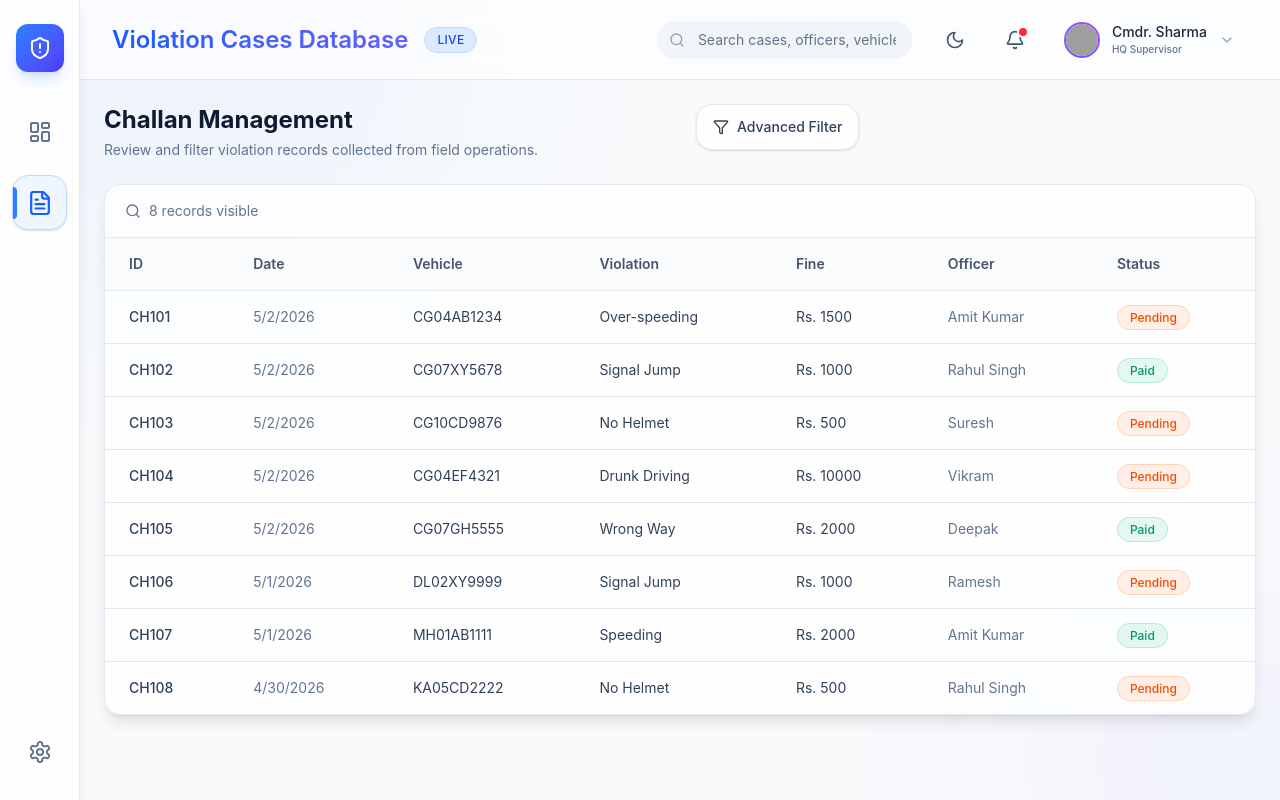
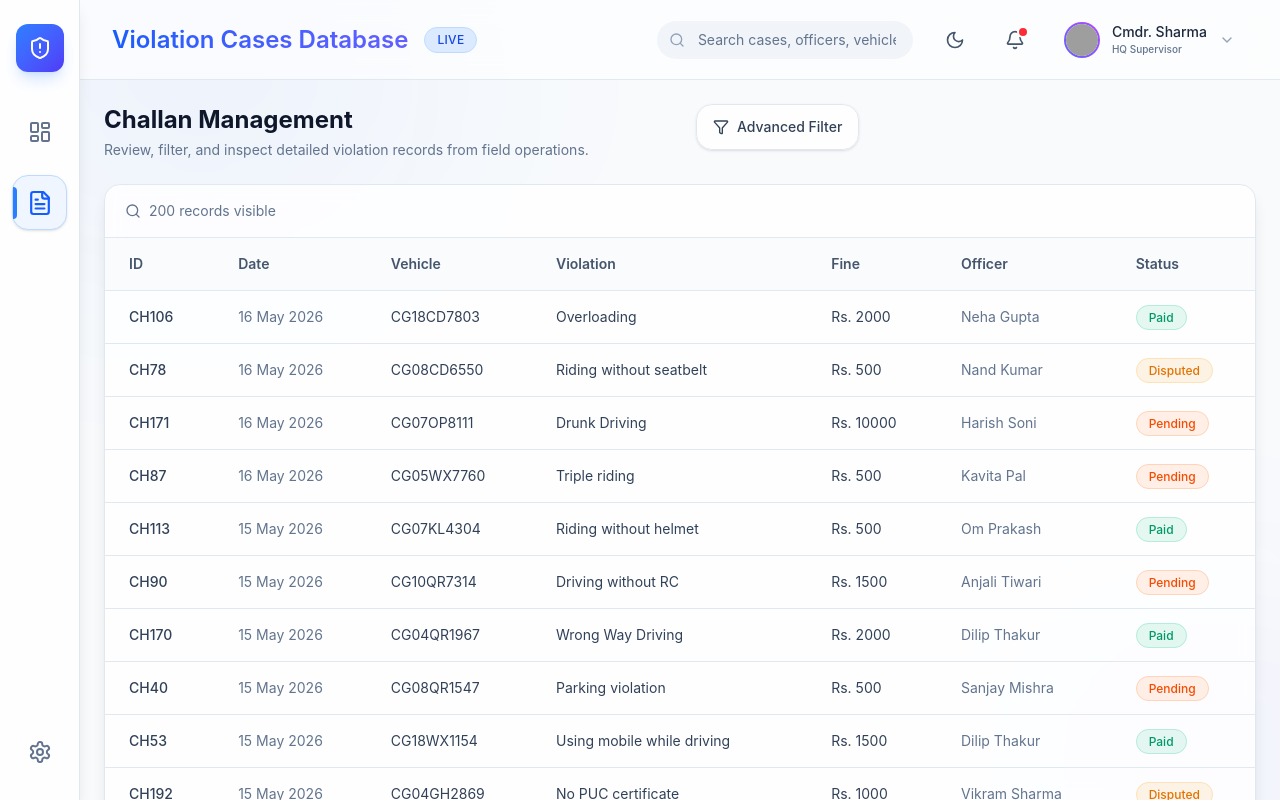
Before and after one commit to atharva-agrawal/sadak-sahayak-command-center, a React (Vite) app: page /cases in a window 1280 px wide. Built offline with nearby package versions, Linux system fonts and the light colour scheme; grey boxes are pictures that could not be loaded.

Commit message:
added scrollable window and sort them by time

```diff
--- a/src/app/components/LiveFeed.tsx
+++ b/src/app/components/LiveFeed.tsx
@@ -1,8 +1,11 @@
 import { motion } from "motion/react";
+import { useNavigate } from "react-router";
 import { recentActivity } from "../mockData";
 import { ShieldAlert, IndianRupee, MessageSquare, AlertTriangle } from "lucide-react";
 
 export function LiveFeed() {
+  const navigate = useNavigate();
+
   const getIcon = (type: string) => {
     switch(type) {
       case 'challan': return <ShieldAlert className="w-4 h-4 text-blue-400" />;
@@ -33,7 +36,13 @@ export function LiveFeed() {
           </span>
           Live Officer Feed
         </h3>
-        <button className="text-xs text-blue-600 dark:text-blue-400 hover:text-blue-500 dark:hover:text-blue-300 transition-colors">View All</button>
+        <button
+          type="button"
+          onClick={() => navigate("/cases")}
+          className="text-xs text-blue-600 dark:text-blue-400 hover:text-blue-500 dark:hover:text-blue-300 transition-colors"
+        >
+          View All
+        </button>
       </div>
 
       <div className="flex-1 overflow-y-auto space-y-3 pr-2 scrollbar-thin scrollbar-thumb-slate-300 dark:scrollbar-thumb-slate-700 scrollbar-track-transparent">
@@ -50,7 +59,13 @@ export function LiveFeed() {
             </div>
             <div className="flex-1 min-w-0">
               <div className="flex items-center justify-between gap-2">
-                <p className="text-sm font-medium text-slate-800 dark:text-slate-200 truncate">{act.officer}</p>
+                <button
+                  type="button"
+                  onClick={() => navigate(`/cases?officer=${encodeURIComponent(act.officer)}`)}
+                  className="truncate text-left text-sm font-medium text-slate-800 transition hover:text-blue-600 dark:text-slate-200 dark:hover:text-blue-300"
+                >
+                  {act.officer}
+                </button>
                 <span className="text-[10px] text-slate-500 whitespace-nowrap">{act.time}</span>
               </div>
               <p className="text-xs text-slate-600 dark:text-slate-400 mt-0.5">{act.action}</p>
--- a/src/app/pages/CasesManagement.tsx
+++ b/src/app/pages/CasesManagement.tsx
@@ -1,112 +1,82 @@
 import { AnimatePresence, motion } from "motion/react";
-import { useMemo, useState } from "react";
-import { Filter, Search, X } from "lucide-react";
-import { mockCases } from "../mockData";
+import { useEffect, useMemo, useState } from "react";
+import { useSearchParams } from "react-router";
+import { Filter, MapPin, MessageSquareText, Search, ShieldAlert, User, X } from "lucide-react";
+import { mockCases, type ViolationCase } from "../mockCases";
 
-type ChallanRow = {
-  challanId: string;
+type CaseFilters = {
   date: string;
-  vehicleNumber: string;
+  officer: string;
   violation: string;
-  fine: number;
-  officer: string;
-  status: string;
 };
 
-const manualRows: ChallanRow[] = [
-  {
-    challanId: "CH106",
-    date: "2026-05-01",
-    vehicleNumber: "DL02XY9999",
-    violation: "Signal Jump",
-    fine: 1000,
-    officer: "Ramesh",
-    status: "Pending",
-  },
-  {
-    challanId: "CH107",
-    date: "2026-05-01",
-    vehicleNumber: "MH01AB1111",
-    violation: "Speeding",
-    fine: 2000,
-    officer: "Amit Kumar",
-    status: "Paid",
-  },
-  {
-    challanId: "CH108",
-    date: "2026-04-30",
-    vehicleNumber: "KA05CD2222",
-    violation: "No Helmet",
-    fine: 500,
-    officer: "Rahul Singh",
-    status: "Pending",
-  },
-];
-
-const challanRows: ChallanRow[] = [
-  ...mockCases.map((item, index) => ({
-    challanId: `CH10${index + 1}`,
-    date: new Date(item.timestamp * 1000).toISOString().slice(0, 10),
-    vehicleNumber: item.vehicle_number,
-    violation: item.reason,
-    fine: item.fine,
-    officer: item.user_name,
-    status: item.status,
-  })),
-  ...manualRows,
-];
+const emptyFilters: CaseFilters = {
+  date: "",
+  officer: "",
+  violation: "",
+};
 
 export function CasesManagement() {
+  const [searchParams, setSearchParams] = useSearchParams();
   const [isFilterOpen, setIsFilterOpen] = useState(false);
-  const [draftFilters, setDraftFilters] = useState({
-    date: "",
-    officer: "",
-    violation: "",
-  });
-  const [appliedFilters, setAppliedFilters] = useState({
-    date: "",
-    officer: "",
-    violation: "",
-  });
+  const [selectedCase, setSelectedCase] = useState<ViolationCase | null>(null);
+  const [draftFilters, setDraftFilters] = useState<CaseFilters>(emptyFilters);
+  const [appliedFilters, setAppliedFilters] = useState<CaseFilters>(emptyFilters);
 
   const officerOptions = useMemo(
-    () => Array.from(new Set(challanRows.map((item) => item.officer))).sort(),
+    () => Array.from(new Set(mockCases.map((item) => item.user_name))).sort(),
     [],
   );
   const violationOptions = useMemo(
-    () => Array.from(new Set(challanRows.map((item) => item.violation))).sort(),
+    () => Array.from(new Set(mockCases.map((item) => item.reason))).sort(),
     [],
   );
 
+  useEffect(() => {
+    const filtersFromUrl = {
+      date: searchParams.get("date") ?? "",
+      officer: searchParams.get("officer") ?? "",
+      violation: searchParams.get("violation") ?? "",
+    };
+
+    setDraftFilters(filtersFromUrl);
+    setAppliedFilters(filtersFromUrl);
+    setIsFilterOpen(Boolean(filtersFromUrl.date || filtersFromUrl.officer || filtersFromUrl.violation));
+  }, [searchParams]);
+
   const filteredCases = useMemo(() => {
-    return challanRows.filter((item) => {
-      const matchesDate = !appliedFilters.date || item.date === appliedFilters.date;
-      const matchesOfficer = !appliedFilters.officer || item.officer === appliedFilters.officer;
-      const matchesViolation = !appliedFilters.violation || item.violation === appliedFilters.violation;
+    return [...mockCases]
+      .sort((left, right) => right.timestamp - left.timestamp)
+      .filter((item) => {
+        const caseDate = getDateValue(item.created_at);
+        const matchesDate = !appliedFilters.date || caseDate === appliedFilters.date;
+        const matchesOfficer = !appliedFilters.officer || item.user_name === appliedFilters.officer;
+        const matchesViolation = !appliedFilters.violation || item.reason === appliedFilters.violation;
 
-      return matchesDate && matchesOfficer && matchesViolation;
-    });
+        return matchesDate && matchesOfficer && matchesViolation;
+      });
   }, [appliedFilters]);
 
   const hasActiveFilters = Object.values(appliedFilters).some(Boolean);
 
   const applyFilters = () => {
     setAppliedFilters(draftFilters);
+    setSearchParams(buildSearchParams(draftFilters));
   };
 
   const clearFilters = () => {
-    const emptyFilters = { date: "", officer: "", violation: "" };
     setDraftFilters(emptyFilters);
     setAppliedFilters(emptyFilters);
+    setSearchParams({});
   };
 
   return (
-    <div className="flex flex-col h-full gap-6">
+    <div className="relative flex flex-col h-full gap-6">
       <div className="flex flex-col gap-4 xl:flex-row xl:items-start xl:justify-between">
         <div>
           <h2 className="text-2xl font-bold text-slate-900 dark:text-slate-100">Challan Management</h2>
           <p className="mt-1 text-sm text-slate-500 dark:text-slate-400">
-            Review and filter violation records collected from field operations.
+            Review, filter, and inspect detailed violation records from field operations.
           </p>
         </div>
 
@@ -246,25 +216,29 @@ export function CasesManagement() {
             </thead>
             <tbody className="divide-y divide-slate-200 dark:divide-slate-700/50">
               {filteredCases.map((item) => (
-                <tr key={item.challanId} className="text-sm transition-colors hover:bg-slate-50 dark:hover:bg-slate-800/50">
-                  <td className="px-6 py-4 font-medium text-slate-700 dark:text-gray-300">{item.challanId}</td>
+                <tr
+                  key={item.id}
+                  onClick={() => setSelectedCase(item)}
+                  onKeyDown={(event) => {
+                    if (event.key === "Enter" || event.key === " ") {
+                      event.preventDefault();
+                      setSelectedCase(item);
+                    }
+                  }}
+                  tabIndex={0}
+                  role="button"
+                  className="cursor-pointer text-sm transition-colors hover:bg-slate-50 focus:bg-slate-50 focus:outline-none dark:hover:bg-slate-800/50 dark:focus:bg-slate-800/50"
+                >
+                  <td className="px-6 py-4 font-medium text-slate-700 dark:text-gray-300">CH{item.id}</td>
                   <td className="px-6 py-4 text-slate-500 dark:text-gray-400">
-                    {new Date(item.date).toLocaleDateString()}
+                    {formatDateTime(item.created_at, { dateStyle: "medium" })}
                   </td>
-                  <td className="px-6 py-4 text-slate-700 dark:text-gray-300">{item.vehicleNumber}</td>
-                  <td className="px-6 py-4 text-slate-700 dark:text-gray-300">{item.violation}</td>
+                  <td className="px-6 py-4 text-slate-700 dark:text-gray-300">{item.vehicle_number}</td>
+                  <td className="px-6 py-4 text-slate-700 dark:text-gray-300">{item.reason}</td>
                   <td className="px-6 py-4 text-slate-700 dark:text-gray-300">Rs. {item.fine}</td>
-                  <td className="px-6 py-4 text-slate-500 dark:text-gray-400">{item.officer}</td>
+                  <td className="px-6 py-4 text-slate-500 dark:text-gray-400">{item.user_name}</td>
                   <td className="px-6 py-4">
-                    <span
-                      className={`rounded-full px-3 py-1 text-xs font-medium ${
-                        item.status === "Paid"
-                          ? "border border-emerald-500/20 bg-emerald-500/10 text-emerald-600 dark:text-emerald-400"
-                          : "border border-orange-500/20 bg-orange-500/10 text-orange-600 dark:text-orange-400"
-                      }`}
-                    >
-                      {item.status}
-                    </span>
+                    <span className={getStatusClasses(item.status)}>{item.status}</span>
                   </td>
                 </tr>
               ))}
@@ -279,6 +253,110 @@ export function CasesManagement() {
           </table>
         </div>
       </div>
+
+      <AnimatePresence>
+        {selectedCase ? (
+          <>
+            <motion.button
+              type="button"
+              aria-label="Close case details"
+              initial={{ opacity: 0 }}
+              animate={{ opacity: 1 }}
+              exit={{ opacity: 0 }}
+              onClick={() => setSelectedCase(null)}
+              className="fixed inset-0 z-40 bg-slate-950/35 backdrop-blur-[2px]"
+            />
+
+            <motion.aside
+              initial={{ x: "100%" }}
+              animate={{ x: 0 }}
+              exit={{ x: "100%" }}
+              transition={{ duration: 0.3, ease: "easeOut" }}
+              className="fixed right-0 top-0 z-50 flex h-screen w-full max-w-xl flex-col border-l border-slate-200 bg-white shadow-2xl dark:border-slate-700 dark:bg-[#08111f]"
+            >
+              <div className="flex items-start justify-between gap-4 border-b border-slate-200 px-6 py-5 dark:border-slate-700">
+                <div>
+                  <p className="text-xs font-semibold uppercase tracking-[0.2em] text-slate-500 dark:text-slate-400">
+                    Case Details
+                  </p>
+                  <h3 className="mt-2 text-2xl font-bold text-slate-900 dark:text-slate-100">
+                    CH{selectedCase.id}
+                  </h3>
+                  <p className="mt-1 text-sm text-slate-500 dark:text-slate-400">
+                    {selectedCase.reason} for {selectedCase.vehicle_number}
+                  </p>
+                </div>
+
+                <button
+                  type="button"
+                  onClick={() => setSelectedCase(null)}
+                  className="rounded-full border border-slate-200 p-2 text-slate-500 transition hover:text-slate-900 dark:border-slate-700 dark:text-slate-300 dark:hover:text-white"
+                >
+                  <X className="h-5 w-5" />
+                </button>
+              </div>
+
+              <div className="flex-1 space-y-6 overflow-y-auto px-6 py-6">
+                <div className="grid gap-3 sm:grid-cols-3">
+                  <InfoCard
+                    icon={<ShieldAlert className="h-4 w-4" />}
+                    label="Severity"
+                    value={selectedCase.severity}
+                    valueClassName={getSeverityTextClasses(selectedCase.severity)}
+                  />
+                  <InfoCard
+                    icon={<User className="h-4 w-4" />}
+                    label="Officer"
+                    value={selectedCase.user_name}
+                  />
+                  <InfoCard
+                    icon={<MapPin className="h-4 w-4" />}
+                    label="Status"
+                    value={selectedCase.status}
+                  />
+                </div>
+
+                <DetailSection title="Case Overview">
+                  <DetailGrid
+                    items={[
+                      ["Case ID", `CH${selectedCase.id}`],
+                      ["User ID", selectedCase.user_id],
+                      ["Violation", selectedCase.reason],
+                      ["Vehicle Number", selectedCase.vehicle_number],
+                      ["Fine", `Rs. ${selectedCase.fine}`],
+                      ["Language", selectedCase.language.toUpperCase()],
+                      ["Created At", formatDateTime(selectedCase.created_at, { dateStyle: "medium", timeStyle: "short" })],
+                      ["Event Timestamp", formatDateTime(selectedCase.timestamp * 1000, { dateStyle: "medium", timeStyle: "short" })],
+                    ]}
+                  />
+                </DetailSection>
+
+                <DetailSection title="Location">
+                  <DetailGrid
+                    items={[
+                      ["Place", selectedCase.location],
+                      ["Latitude", selectedCase.latitude.toFixed(6)],
+                      ["Longitude", selectedCase.longitude.toFixed(6)],
+                    ]}
+                  />
+                </DetailSection>
+
+                <DetailSection title="Notes">
+                  <p className="rounded-2xl bg-slate-50 px-4 py-4 text-sm leading-6 text-slate-700 dark:bg-[#111C30] dark:text-slate-200">
+                    {selectedCase.notes}
+                  </p>
+                </DetailSection>
+
+                <DetailSection title="Chat History" icon={<MessageSquareText className="h-4 w-4" />}>
+                  <pre className="whitespace-pre-wrap rounded-2xl bg-slate-950 px-4 py-4 text-sm leading-6 text-slate-100 dark:bg-[#030712]">
+                    {selectedCase.chat_history}
+                  </pre>
+                </DetailSection>
+              </div>
+            </motion.aside>
+          </>
+        ) : null}
+      </AnimatePresence>
     </div>
   );
 }
@@ -290,3 +368,117 @@ function FilterPill({ label }: { label: string }) {
     </span>
   );
 }
+
+function InfoCard({
+  icon,
+  label,
+  value,
+  valueClassName,
+}: {
+  icon: React.ReactNode;
+  label: string;
+  value: string;
+  valueClassName?: string;
+}) {
+  return (
+    <div className="rounded-2xl border border-slate-200 bg-slate-50 px-4 py-4 dark:border-slate-700 dark:bg-[#111C30]">
+      <div className="flex items-center gap-2 text-xs font-semibold uppercase tracking-wide text-slate-500 dark:text-slate-400">
+        {icon}
+        {label}
+      </div>
+      <p className={`mt-3 text-sm font-semibold text-slate-800 dark:text-slate-100 ${valueClassName ?? ""}`}>
+        {value}
+      </p>
+    </div>
+  );
+}
+
+function DetailSection({
+  title,
+  children,
+  icon,
+}: {
+  title: string;
+  children: React.ReactNode;
+  icon?: React.ReactNode;
+}) {
+  return (
+    <section>
+      <div className="mb-3 flex items-center gap-2 text-sm font-semibold uppercase tracking-wide text-slate-500 dark:text-slate-400">
+        {icon}
+        {title}
+      </div>
+      {children}
+    </section>
+  );
+}
+
+function DetailGrid({ items }: { items: Array<[string, string]> }) {
+  return (
+    <div className="grid gap-3 sm:grid-cols-2">
+      {items.map(([label, value]) => (
+        <div key={label} className="rounded-2xl border border-slate-200 bg-slate-50 px-4 py-4 dark:border-slate-700 dark:bg-[#111C30]">
+          <p className="text-xs font-semibold uppercase tracking-wide text-slate-500 dark:text-slate-400">
+            {label}
+          </p>
+          <p className="mt-2 break-words text-sm font-medium text-slate-800 dark:text-slate-100">
+            {value}
+          </p>
+        </div>
+      ))}
+    </div>
+  );
+}
+
+function getDateValue(value: string) {
+  return new Date(value).toISOString().slice(0, 10);
+}
+
+function formatDateTime(
+  value: string | number,
+  options?: Intl.DateTimeFormatOptions,
+) {
+  return new Intl.DateTimeFormat("en-IN", options).format(new Date(value));
+}
+
+function getStatusClasses(status: ViolationCase["status"]) {
+  if (status === "Paid") {
+    return "rounded-full border border-emerald-500/20 bg-emerald-500/10 px-3 py-1 text-xs font-medium text-emerald-600 dark:text-emerald-400";
+  }
+
+  if (status === "Disputed") {
+    return "rounded-full border border-amber-500/20 bg-amber-500/10 px-3 py-1 text-xs font-medium text-amber-600 dark:text-amber-400";
+  }
+
+  return "rounded-full border border-orange-500/20 bg-orange-500/10 px-3 py-1 text-xs font-medium text-orange-600 dark:text-orange-400";
+}
+
+function getSeverityTextClasses(severity: ViolationCase["severity"]) {
+  if (severity === "high") {
+    return "text-red-600 dark:text-red-400";
+  }
+
+  if (severity === "medium") {
+    return "text-amber-600 dark:text-amber-400";
+  }
+
+  return "text-emerald-600 dark:text-emerald-400";
+}
+
+function buildSearchParams(filters: CaseFilters) {
+  const nextParams: Record<string, string> = {};
+
+  if (filters.date) {
+    nextParams.date = filters.date;
+  }
+
+  if (filters.officer) {
+    nextParams.officer = filters.officer;
+  }
+
+  if (filters.violation) {
+    nextParams.violation = filters.violation;
+  }
+
+  return nextParams;
+}
```
